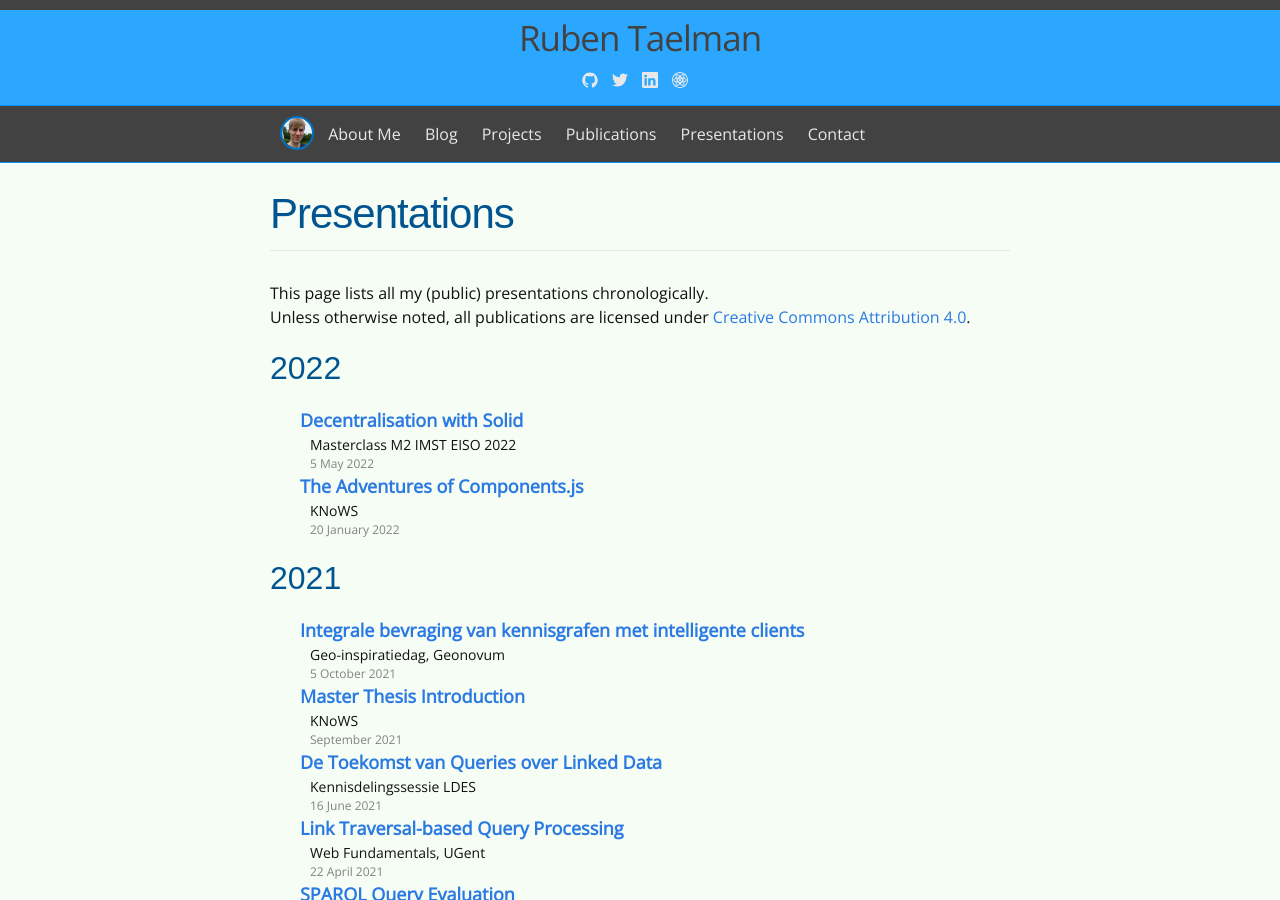
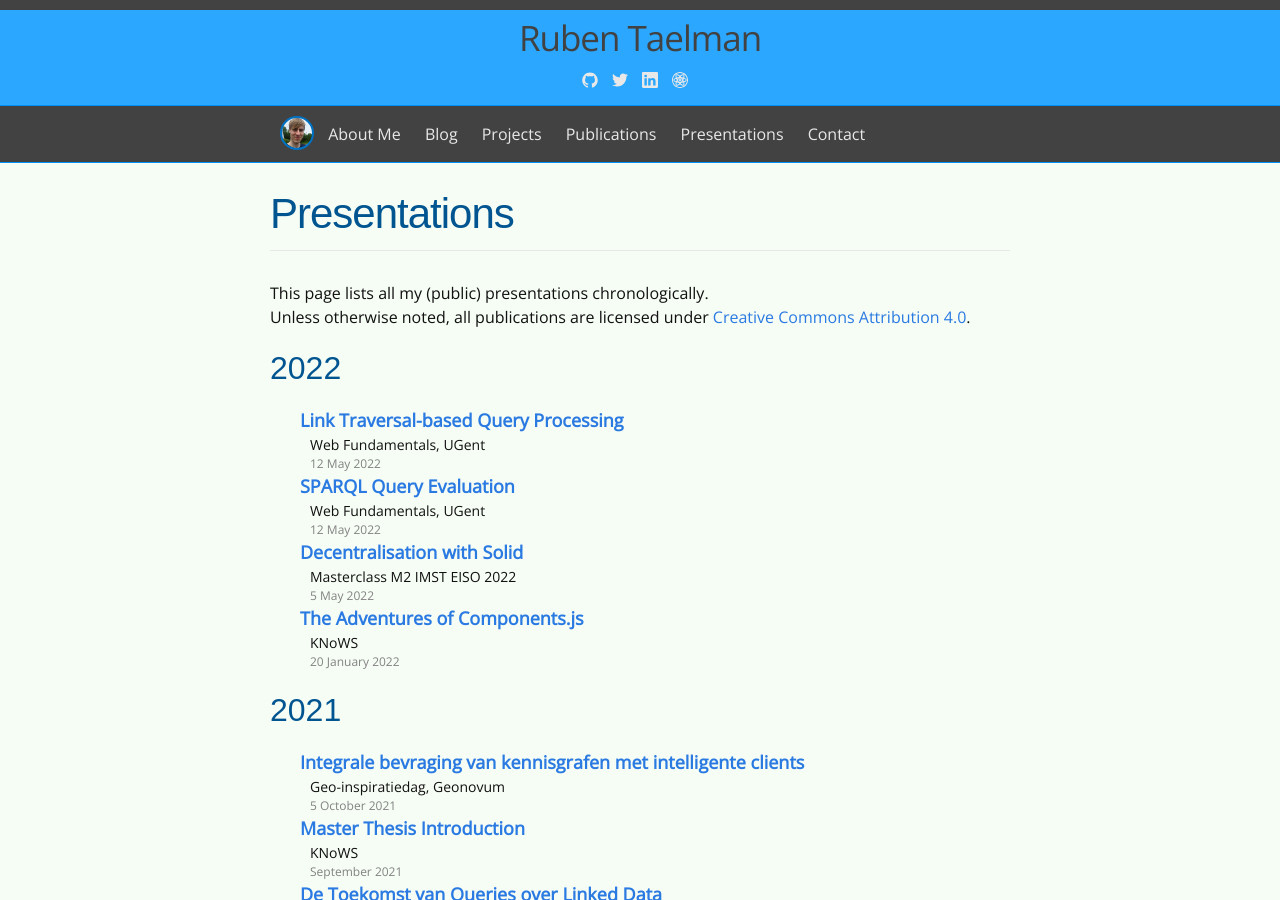
Before and after one commit to rubensworks/rubensworks.net, a Jekyll site: the page built from presentations.md, in a window 1280 px wide and 900 px high. Built offline with Jekyll 4.4.1, drawn with Linux system fonts in a browser that asks for light colours; some web fonts are replaced.

Commit message:
Add web fundamentals 2022 guest lectures

```diff
--- a/_data/presentations.yml
+++ b/_data/presentations.yml
@@ -1,3 +1,13 @@
+"2022-ugent-webfundamentals-linktraversal":
+    title: "Link Traversal-based Query Processing"
+    venue: "Web Fundamentals, UGent"
+    date: "12 May 2022"
+    url: "https://www.rubensworks.net/raw/slides/2022/ugent-webfundamentals-linktraversal/"
+"2022-ugent-webfundamentals-sparqlengines":
+    title: "SPARQL Query Evaluation"
+    venue: "Web Fundamentals, UGent"
+    date: "12 May 2022"
+    url: "https://www.rubensworks.net/raw/slides/2022/ugent-webfundamentals-sparqlengines/"
 "2022-eiso-solid":
     title: "Decentralisation with Solid"
     venue: "Masterclass M2 IMST EISO 2022"
@@ -8,6 +18,7 @@
     venue: "KNoWS"
     date: "20 January 2022"
     url: "https://www.rubensworks.net/raw/slides/2022/knows-componentsjsarticle/"
+
 "2021-geonovum-inspiratiedag":
     title: "Integrale bevraging van kennisgrafen met intelligente clients"
     venue: "Geo-inspiratiedag, Geonovum"
```
